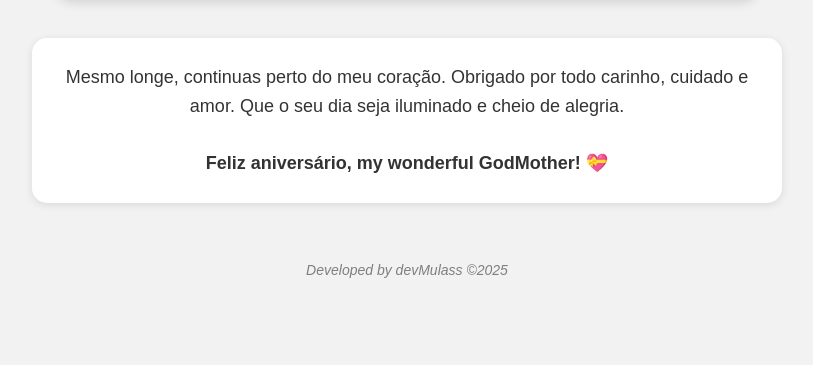
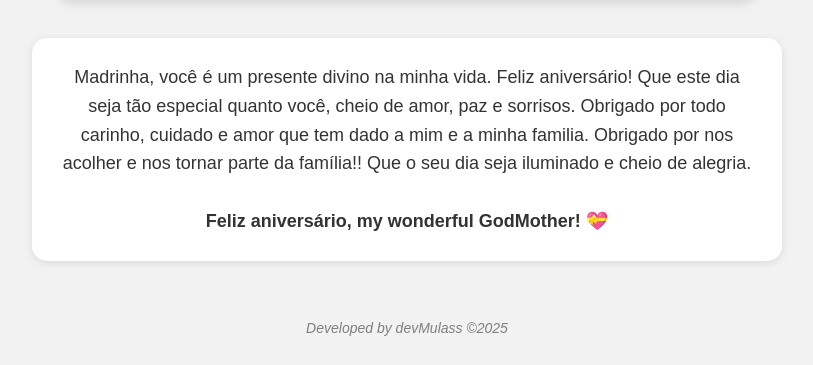
Before and after one commit to maulate-27/Inspirer, a plain HTML site: page index.html in a window 1280 px wide. Shown: the part 1570-1935 px from the top of the page, without its empty margins (233-1046 px from the left). Before the commit the page ends 1877 px from the top, so only its background shows below. Drawn offline with Linux system fonts and the light colour scheme.

Commit message:
fhfggdff

```diff
--- a/index.html
+++ b/index.html
@@ -2,7 +2,7 @@
 <html lang="pt">
 <head>
     <meta charset="UTF-8">
-    <title>Feliz Aniversário, querida Tia!</title>
+    <title>Feliz Aniversário, Madrinha!</title>
     <style>
         body {
             margin: 0;
@@ -86,7 +86,7 @@
 <body>
 
 <header>
-    Feliz Aniversário, Querida Tia 🎂💜
+    Feliz Aniversário, Querida Madrinha 🎂💜
 </header>
 
 <div class="carousel-container">
@@ -101,8 +101,10 @@
 </div>
 
 <div class="message">
-    Mesmo longe, continuas perto do meu coração.
-    Obrigado por todo carinho, cuidado e amor.
+    Madrinha, você é um presente divino na minha vida.
+    Feliz aniversário! Que este dia seja tão especial quanto você, cheio de amor, paz e sorrisos.
+    Obrigado por todo carinho, cuidado e amor que tem dado a mim e a minha familia.
+    Obrigado por nos acolher e nos tornar parte da família!!
     Que o seu dia seja iluminado e cheio de alegria.
     <br><br>
     <strong>Feliz aniversário, my wonderful GodMother! 💝</strong>
```
